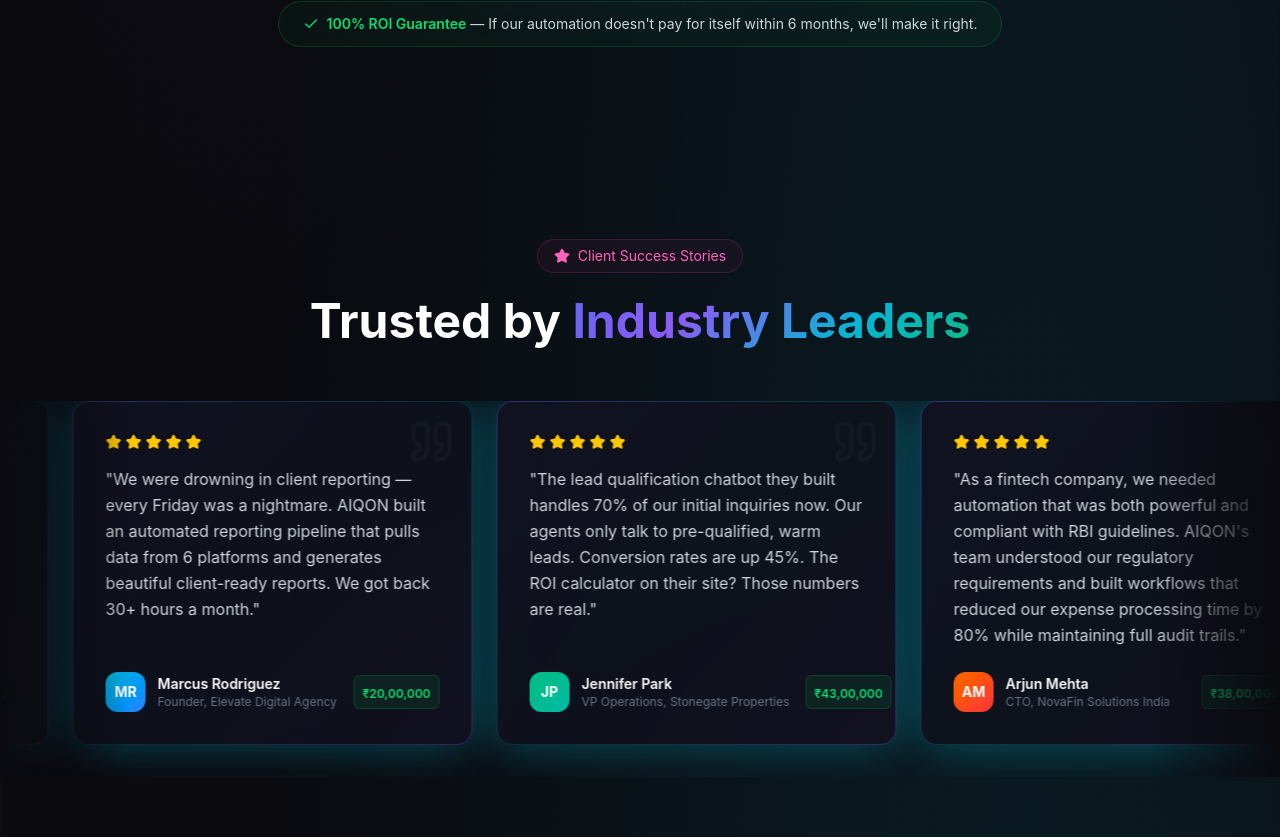
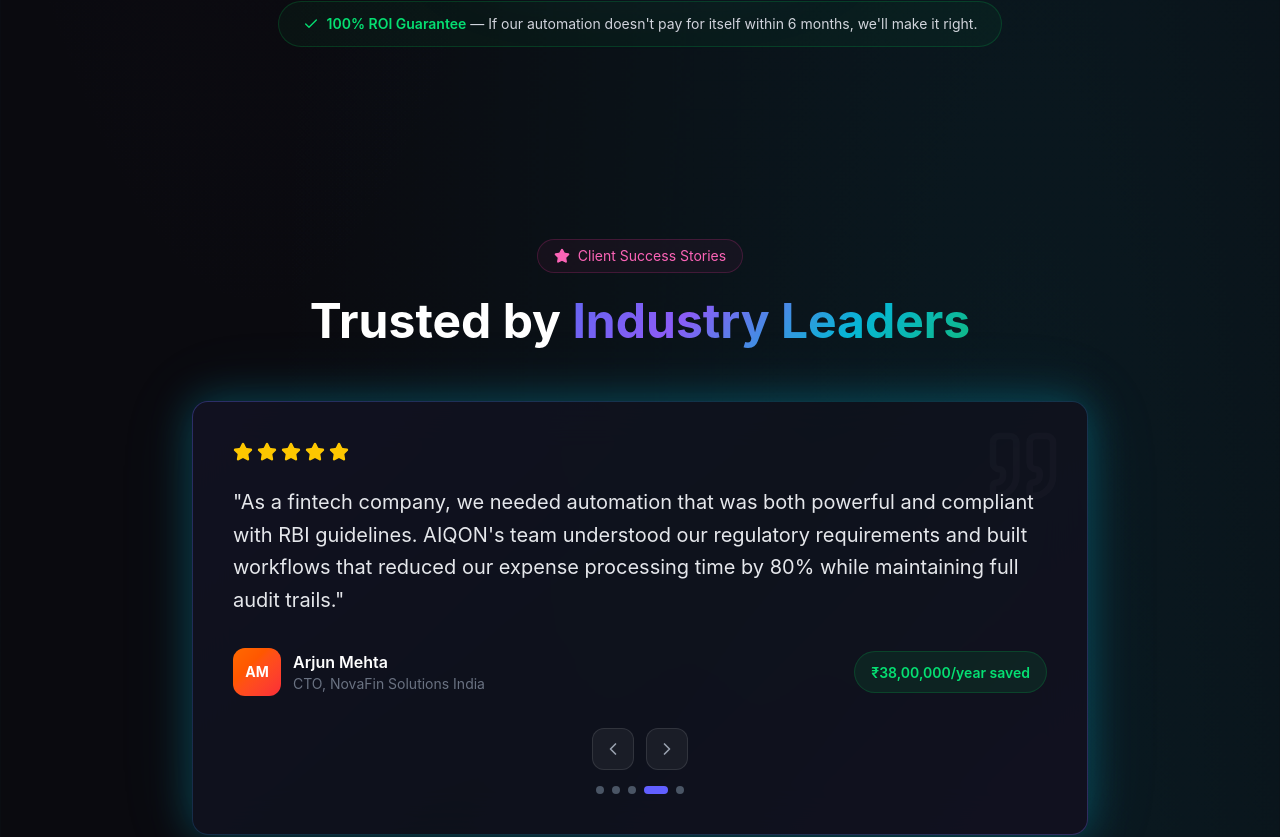
Before and after one commit to thisisarindam/aiconsultancy, a React (Vite) app: page / in a window 1280 px wide. Shown: the part 7118-7955 px from the top of the page. Built offline with nearby package versions, Linux system fonts and the light colour scheme.

Commit message:
Revert Testimonials to single card and set auto-play to 2 seconds

```diff
--- a/src/components/Testimonials.tsx
+++ b/src/components/Testimonials.tsx
@@ -56,17 +56,37 @@ const testimonials = [
 ];
 
 export default function Testimonials() {
-  // Duplicate testimonials for seamless infinite scroll
-  const scrollItems = [...testimonials, ...testimonials];
+  const [current, setCurrent] = useState(0);
+  const [direction, setDirection] = useState(0);
+  const [isPaused, setIsPaused] = useState(false);
+
+  const next = useCallback(() => {
+    setDirection(1);
+    setCurrent((prev) => (prev + 1) % testimonials.length);
+  }, []);
+
+  const prev = useCallback(() => {
+    setDirection(-1);
+    setCurrent((prev) => (prev - 1 + testimonials.length) % testimonials.length);
+  }, []);
+
+  useEffect(() => {
+    if (isPaused) return;
+    const timer = setInterval(next, 2000);
+    return () => clearInterval(timer);
+  }, [next, isPaused]);
+
+  const t = testimonials[current];
 
   return (
-    <section className="relative py-20 sm:py-24 overflow-hidden">
-      <div className="max-w-7xl mx-auto px-4 mb-10 sm:mb-14 text-center">
+    <section className="relative py-20 sm:py-24 px-4">
+      <div className="max-w-4xl mx-auto">
         <motion.div
           initial={{ opacity: 0, y: 30 }}
           whileInView={{ opacity: 1, y: 0 }}
           viewport={{ once: true, margin: "-80px" }}
           transition={{ duration: 0.6 }}
+          className="text-center mb-10 sm:mb-14"
         >
           <div className="inline-flex items-center gap-2 px-4 py-1.5 rounded-full border border-pink-500/20 bg-pink-500/5 text-pink-400 text-xs sm:text-sm mb-6">
             <Star className="w-3.5 h-3.5 sm:w-4 sm:h-4 fill-current" />
@@ -77,46 +97,89 @@ export default function Testimonials() {
             <span className="gradient-text">Industry Leaders</span>
           </h2>
         </motion.div>
-      </div>
 
-      <div className="relative flex overflow-hidden group pb-8">
-        {/* Left and Right fade overlays for smooth enter/exit */}
-        <div className="absolute left-0 top-0 w-16 sm:w-32 h-full bg-gradient-to-r from-[#0a0a0f] to-transparent z-10 pointer-events-none" />
-        <div className="absolute right-0 top-0 w-16 sm:w-32 h-full bg-gradient-to-l from-[#0a0a0f] to-transparent z-10 pointer-events-none" />
+        {/* Testimonial card */}
+        <div
+          className="card-border glow-cyan"
+          onMouseEnter={() => setIsPaused(true)}
+          onMouseLeave={() => setIsPaused(false)}
+          onTouchStart={() => setIsPaused(true)}
+          onTouchEnd={() => setIsPaused(false)}
+        >
+          <div className="card-inner p-6 sm:p-10 relative overflow-hidden">
+            <Quote className="absolute top-6 right-6 w-16 sm:w-20 h-16 sm:h-20 text-white/[0.02]" />
 
-        <div className="flex animate-marquee w-max gap-4 sm:gap-6 px-4">
-          {scrollItems.map((t, i) => (
-            <div key={i} className="w-[300px] sm:w-[400px] shrink-0 card-border glow-cyan flex flex-col">
-              <div className="card-inner p-6 sm:p-8 relative flex-grow flex flex-col h-full hover:bg-white/[0.04] transition-colors">
-                <Quote className="absolute top-4 right-4 w-10 sm:w-12 h-10 sm:h-12 text-white/[0.03]" />
-
-                <div className="flex gap-1 mb-4">
-                  {Array.from({ length: t.rating }).map((_, j) => (
-                    <Star key={j} className="w-3.5 h-3.5 sm:w-4 sm:h-4 text-yellow-400 fill-current" />
+            <AnimatePresence mode="wait" custom={direction}>
+              <motion.div
+                key={current}
+                custom={direction}
+                initial={{ opacity: 0, x: direction * 60 }}
+                animate={{ opacity: 1, x: 0 }}
+                exit={{ opacity: 0, x: -direction * 60 }}
+                transition={{ duration: 0.4 }}
+              >
+                {/* Stars */}
+                <div className="flex gap-1 mb-4 sm:mb-6">
+                  {Array.from({ length: t.rating }).map((_, i) => (
+                    <Star key={i} className="w-4 h-4 sm:w-5 sm:h-5 text-yellow-400 fill-current" />
                   ))}
                 </div>
 
-                <p className="text-sm sm:text-base text-gray-300 leading-relaxed mb-6 flex-grow">
+                <p className="text-base sm:text-lg md:text-xl text-gray-200 leading-relaxed mb-6 sm:mb-8">
                   "{t.content}"
                 </p>
 
-                <div className="flex flex-col sm:flex-row sm:items-center justify-between gap-4 mt-auto">
+                <div className="flex flex-col sm:flex-row sm:items-center justify-between gap-4 flex-wrap">
                   <div className="flex items-center gap-3">
-                    <div className={`w-10 h-10 rounded-xl bg-gradient-to-br ${t.color} flex items-center justify-center text-white font-bold text-sm shrink-0`}>
+                    <div
+                      className={`w-10 h-10 sm:w-12 sm:h-12 rounded-xl bg-gradient-to-br ${t.color} flex items-center justify-center text-white font-bold text-sm`}
+                    >
                       {t.avatar}
                     </div>
-                    <div className="min-w-0">
-                      <div className="text-white font-semibold text-sm truncate">{t.name}</div>
-                      <div className="text-xs text-gray-500 truncate">{t.role}</div>
+                    <div>
+                      <div className="text-white font-semibold text-sm sm:text-base">{t.name}</div>
+                      <div className="text-xs sm:text-sm text-gray-500">{t.role}</div>
                     </div>
                   </div>
-                  <div className="px-2 py-1 rounded-md bg-green-500/10 border border-green-500/20 shrink-0 self-start sm:self-auto">
-                    <span className="text-green-400 text-xs font-semibold whitespace-nowrap">{t.savings.split('/')[0]}</span>
+                  <div className="px-3 sm:px-4 py-2 rounded-full bg-green-500/10 border border-green-500/20">
+                    <span className="text-green-400 text-xs sm:text-sm font-semibold">{t.savings}</span>
                   </div>
                 </div>
-              </div>
+              </motion.div>
+            </AnimatePresence>
+
+            {/* Nav arrows */}
+            <div className="flex justify-center gap-3 mt-6 sm:mt-8">
+              <button
+                onClick={prev}
+                className="p-2 sm:p-2.5 rounded-xl bg-white/5 border border-white/10 hover:bg-white/10 active:scale-90 transition-all"
+              >
+                <ChevronLeft className="w-4 h-4 sm:w-5 sm:h-5 text-gray-400" />
+              </button>
+              <button
+                onClick={next}
+                className="p-2 sm:p-2.5 rounded-xl bg-white/5 border border-white/10 hover:bg-white/10 active:scale-90 transition-all"
+              >
+                <ChevronRight className="w-4 h-4 sm:w-5 sm:h-5 text-gray-400" />
+              </button>
             </div>
-          ))}
+
+            {/* Dots */}
+            <div className="flex justify-center gap-2 mt-3 sm:mt-4">
+              {testimonials.map((_, i) => (
+                <button
+                  key={i}
+                  onClick={() => {
+                    setDirection(i > current ? 1 : -1);
+                    setCurrent(i);
+                  }}
+                  className={`h-2 rounded-full transition-all duration-300 ${
+                    i === current ? "bg-indigo-500 w-6" : "bg-gray-600 hover:bg-gray-500 w-2"
+                  }`}
+                />
+              ))}
+            </div>
+          </div>
         </div>
       </div>
     </section>
--- a/src/index.css
+++ b/src/index.css
@@ -129,15 +129,3 @@ html {
 .btn-press:active {
   transform: scale(0.95);
 }
-
-/* Horizontal scrolling marquee */
-@keyframes marquee {
-  0% { transform: translateX(0%); }
-  100% { transform: translateX(-50%); }
-}
-.animate-marquee {
-  animation: marquee 40s linear infinite;
-}
-.group:hover .animate-marquee {
-  animation-play-state: paused;
-}
```
